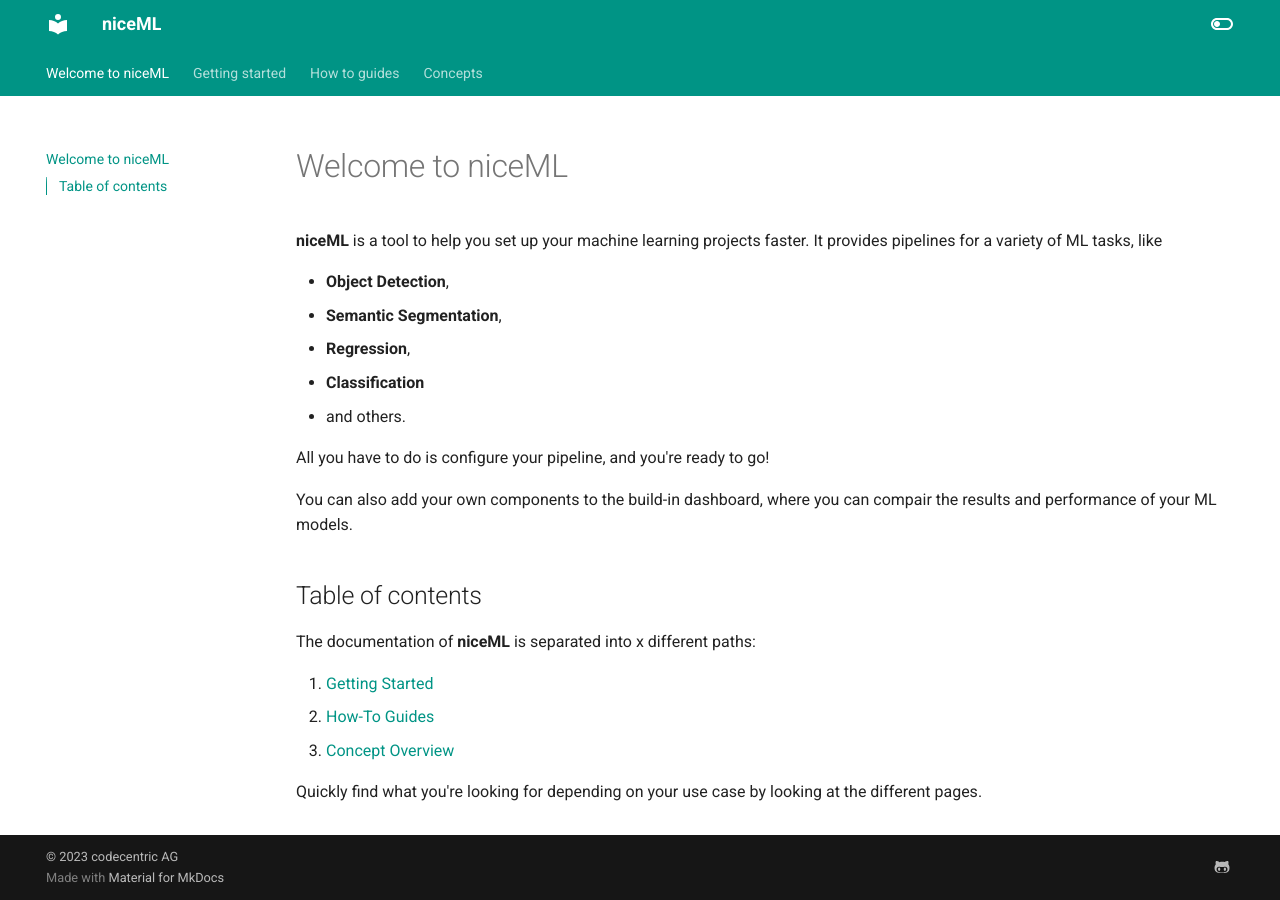
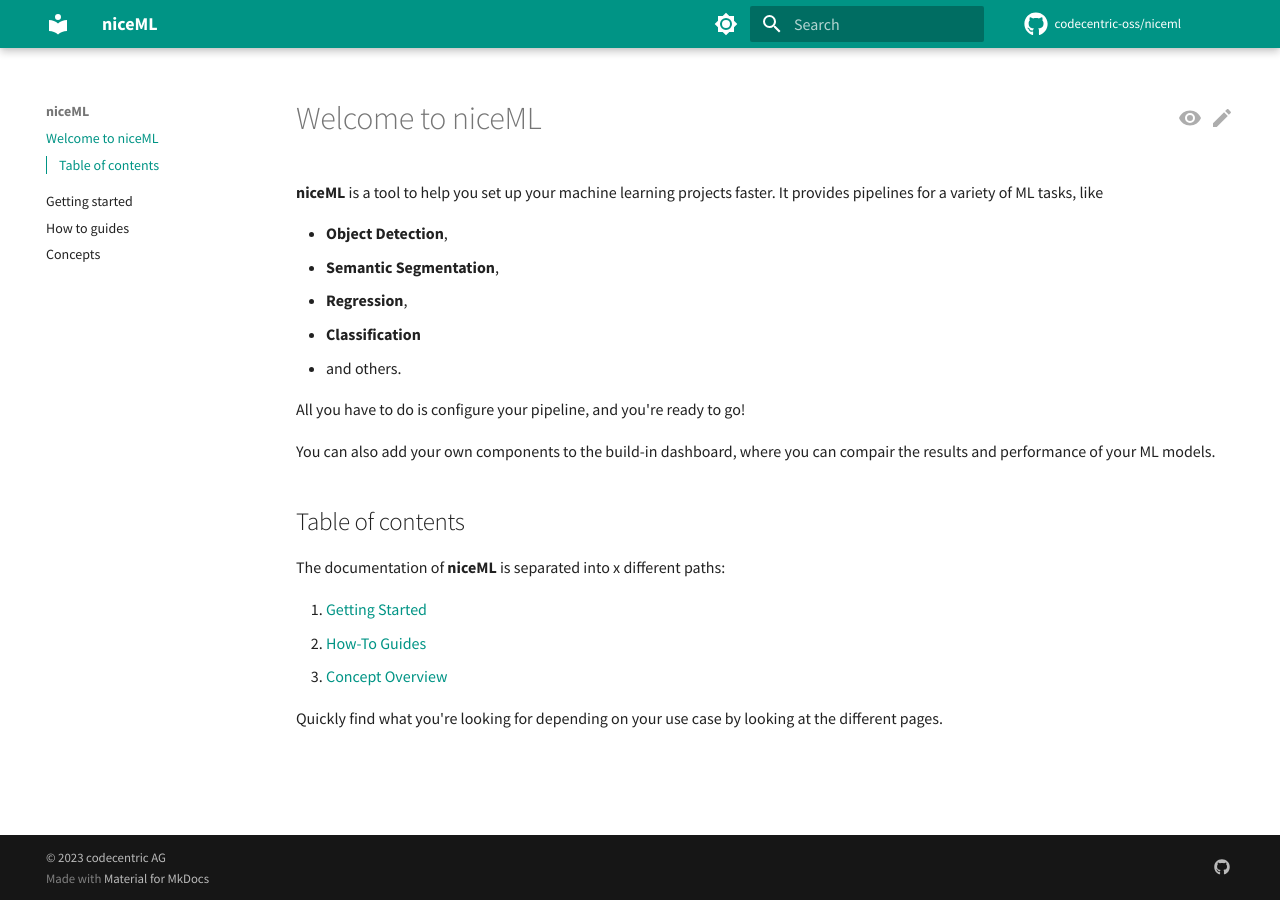
Before and after one commit to codecentric-oss/niceml, an MkDocs documentation site: the page built from docs/index.md, in a window 1280 px wide. Built offline with MkDocs 1.6.1 and Material for MkDocs 9.7.7, drawn with Linux system fonts in a browser that asks for light colours; comment, search, counter and statistics services are not loaded.

Commit message:
adjust schema of documentation page

```diff
--- a/mkdocs.yml
+++ b/mkdocs.yml
@@ -1,9 +1,18 @@
 site_name: niceML
-
+site_url: https://niceml.cc/
+repo_url: https://github.com/codecentric-oss/niceml
+repo_name: codecentric-oss/niceml
+edit_uri: edit/main/docs/
 theme:
   name: material
+  font:
+    text: Source Sans Pro
+  icon:
+    repo: fontawesome/brands/github
+    edit: material/pencil
+    view: material/eye
   features:
-    - navigation.tabs
+#    - navigation.tabs
     - navigation.sections
     - toc.integrate
     - navigation.top
@@ -12,25 +21,32 @@ theme:
     - content.tabs.link
     - content.code.annotation
     - content.code.copy
+    - content.action.edit
+    - content.action.view
   language: en
   palette:
     - scheme: default
       toggle:
-        icon: material/toggle-switch-off-outline
+        icon: material/brightness-7
         name: Switch to dark mode
       primary: teal
       accent: purple
     - scheme: slate
       toggle:
-        icon: material/toggle-switch
+        icon: material/brightness-4
         name: Switch to light mode
       primary: teal
       accent: lime
 extra:
   social:
-    - icon: fontawesome/brands/github-alt
+    - icon: fontawesome/brands/github
       link: https://github.com/codecentric-oss/niceml
 markdown_extensions:
+  - toc:
+      permalink: True
+  - def_list
+  - mdx_include:
+      base_path: docs
   - pymdownx.highlight:
       anchor_linenums: true
   - pymdownx.inlinehilite
@@ -49,6 +65,7 @@ markdown_extensions:
 
 plugins:
   - mkdocstrings  # Use docstrings for documentation
+  - search
 
 nav:  # Sort the pages
   - index.md
--- a/pyproject.toml
+++ b/pyproject.toml
@@ -32,6 +32,7 @@ pandera = "^0.14.5"
 schema = "^0.7.5"
 mkdocs-material = "^9.1.9"
 mkdocstrings = {extras = ["python"], version = "^0.21.2"}
+mdx-include = "^1.4.2"
 
 
 [tool.poetry.extras]
```
Also changed, not shown: 1 other file.
